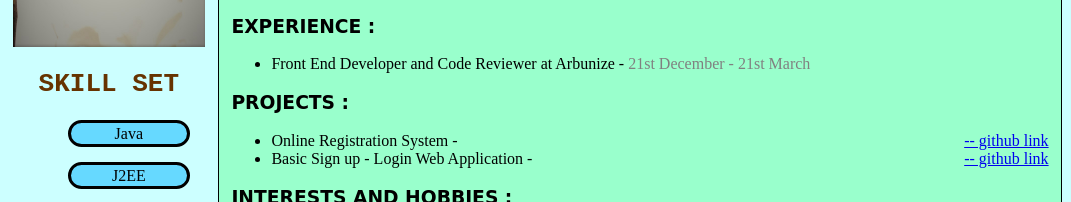
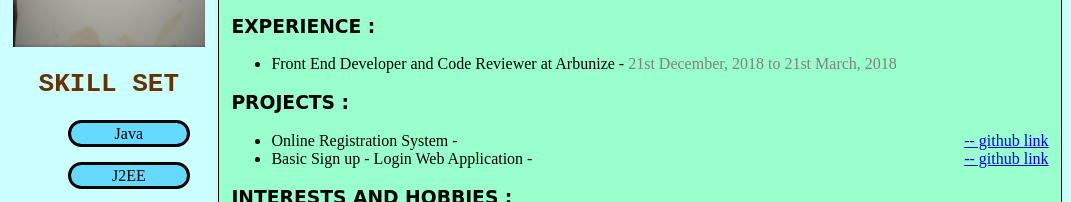
Before and after one commit to sawarnee/Resume, a plain HTML site: page index.html in a window 1280 px wide. Shown: the part 308-510 px from the top of the page, 0-1071 px from the left. Drawn offline with Linux system fonts and the light colour scheme.

Commit message:
Update index.html

```diff
--- a/index.html
+++ b/index.html
@@ -206,7 +206,7 @@
 			<div id="experience">
 				<h3>EXPERIENCE : </h3>
 				<ul>
-					<li>Front End Developer and Code Reviewer at Arbunize - <span class="date ">21st December - 21st March</span></li>
+					<li>Front End Developer and Code Reviewer at Arbunize - <span class="date ">21st December, 2018 to 21st March, 2018</span></li>
 				</ul>
 			</div>
 			<div id="projects">
```
